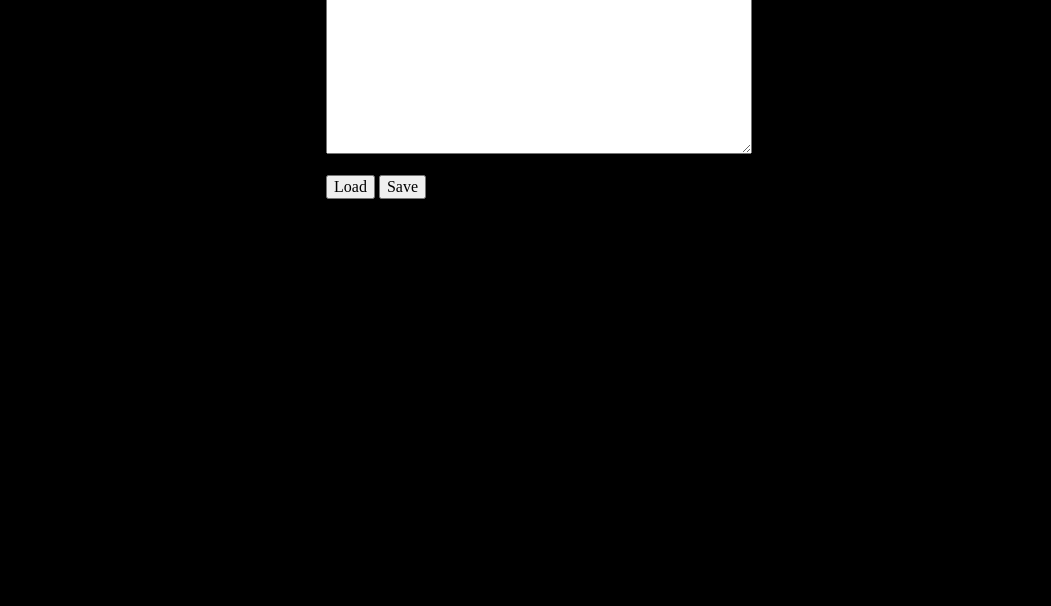
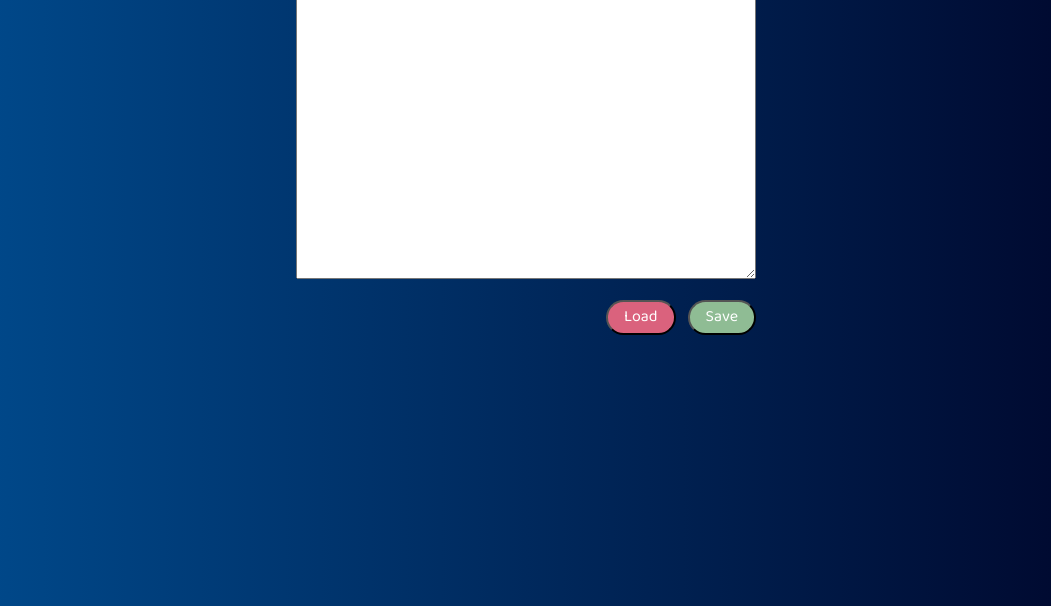
Before and after one commit to mattypaczkowski/simple-editor, a website built with webpack: page src/content/index.html in a window 1280 px wide. Shown: the part 194-800 px from the top of the page, without its empty margins (114-1165 px from the left). Built offline with nearby package versions, Linux system fonts and the light colour scheme; files whose address does not match are found by name.

Commit message:
html and css done

```diff
--- a/src/content/index.html
+++ b/src/content/index.html
@@ -33,15 +33,18 @@
     <link rel="stylesheet" href="css/main.css" />
   </head>
   <body>
-    <div class="editorText">
-     <h1>simple editor text</h1>
-      <p>
-         <textarea id="text" name="text" cols="45" rows="10"></textarea>
-      </p>
-      <button type="button">Load</button>
-      <button type="button">Save</button>
-
+    <main class="main">
+     <h1>simplez text editor</h1>
+      <form class="form">
+        <p class="form__board">
+          <textarea class="board" id="text" name="text" cols="60" rows="15"></textarea>
+        </p>
+        <div class="form__actions">
+          <button type="button" class="button button__load">Load</button>
+          <button type="button" class="button button__save">Save</button>
+        </div>
+      </form>
+    </main>
     <script src="js/main.js"></script>
-    </div>
   </body>
 </html>
--- a/src/js/main.js
+++ b/src/js/main.js
@@ -17,4 +17,16 @@ if ('serviceWorker' in navigator) {
 // place your code below
 
 
-console.log(`Hello world!`);
+const load = document.querySelector('.button__load');
+
+const save = document.querySelector('.button__save');
+
+const board = document.querySelector('.board')
+
+if (localStorage.getItem('board')) {
+  board.value = localStorage.getItem('board')
+}
+
+board.addEventListener('keyup', (e) => {
+  localStorage.setItem('board',e.target.value)
+});
--- a/src/scss/main.scss
+++ b/src/scss/main.scss
@@ -1,6 +1,7 @@
 @import "_normalize";
 @import "_variables";
 
+@import url('https://fonts.googleapis.com/css?family=Baloo+Da+2:400,600&display=swap');
 
 html {
   box-sizing: border-box;
@@ -11,12 +12,37 @@ html {
 }
 
 body {
+  font-family: 'Baloo Da 2';
   color: $yellow;
-  background: black;
+  background:  #000428;  /* fallback for old browsers */
+  background: -webkit-linear-gradient(to right, #004e92, #000428);  /* Chrome 10-25, Safari 5.1-6 */
+  background: linear-gradient(to right, #004e92, #000428); /* W3C, IE 10+/ Edge, Firefox 16+, Chrome 26+, Opera 12+, Safari 7+ */
+  display: flex;
+  align-items: center;
+  justify-content: center;
+  min-height: 80vh;
 }
 
-.editorText{
-  width: 400px;
-  height: 400px;
-  margin: 100px auto;
+
+.form{
+&__actions {
+  display: flex;
+  justify-content: flex-end;
+  }
 }
+
+
+.button {
+  border-radius: 100px;
+  padding: 6px 16px;
+  font-size: 16px;
+  color: white;
+  margin-left: 12px;
+&__save{
+  background: #8FBC94;
+  }
+
+&__load{
+    background: #DA627D;
+    }
+}
```
Also changed, not shown: dist/css/main.css, dist/index.html, dist/js/main.js, 1 other file.
